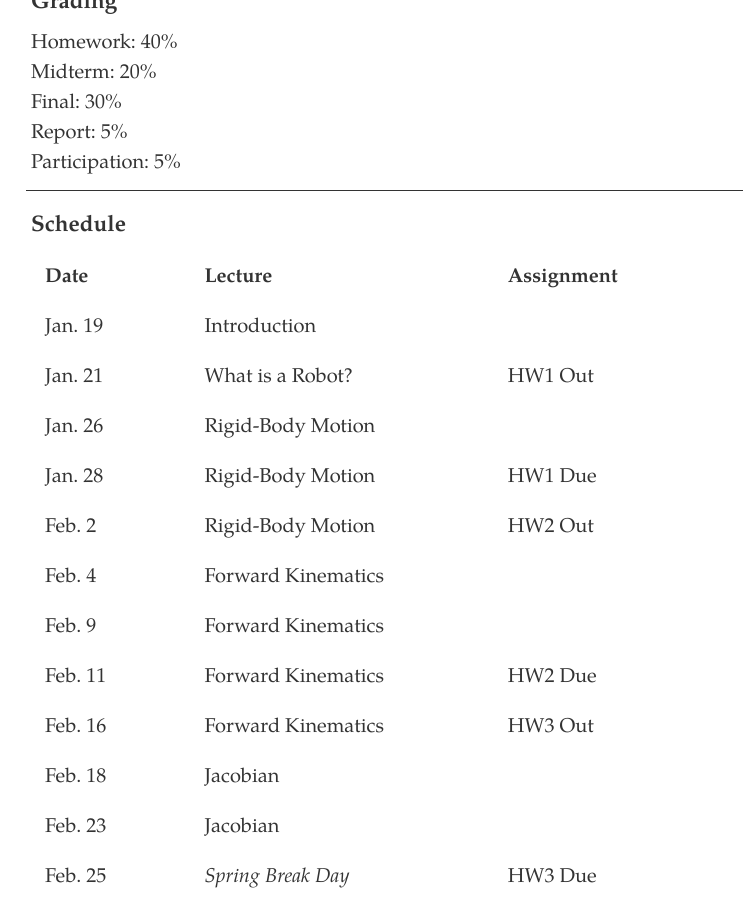
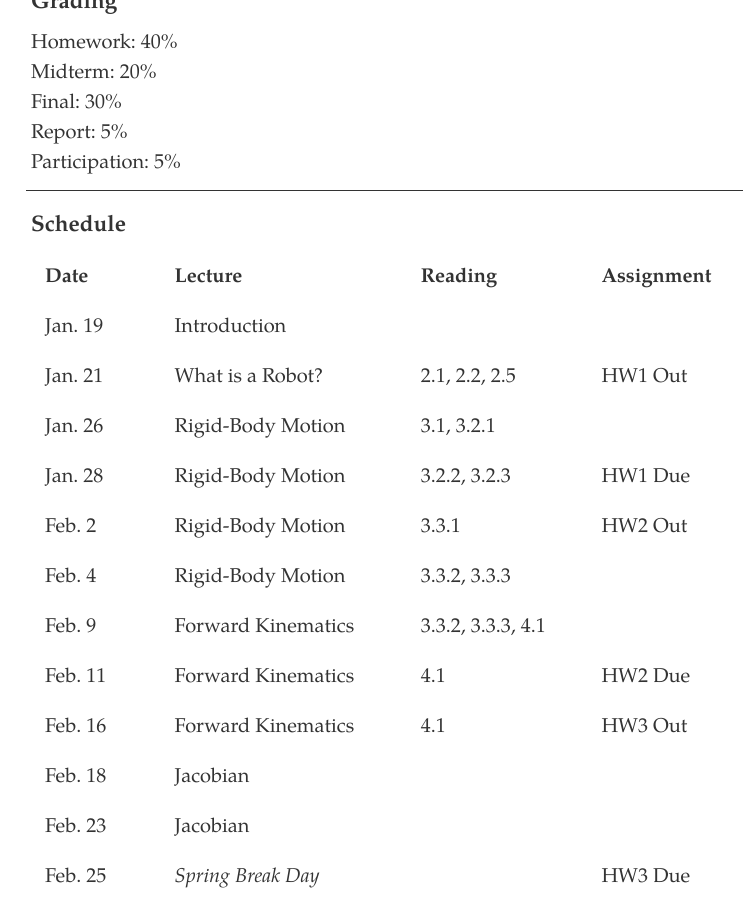
Before and after one commit to dylan-losey/dylan-losey.github.io, a Jekyll site: the page built from me4524.html, in a window 1280 px wide and 900 px high, scrolled down 1478 px. Shown: the whole window, without its empty margins (209-952 px from the left). Built offline with Jekyll 4.4.1, drawn with Linux system fonts in a browser that asks for light colours; nearby versions of some CDN libraries.

Commit message:
adding dates for ME4524

```diff
--- a/_config.yml
+++ b/_config.yml
@@ -6,7 +6,6 @@ baseurl: ""
 url: "https://dylanlosey.com/"
 date_format: "%b %-d, %Y"
 header_pages:
- - collab.html
  - publications.html
  - talks.html
  - teaching.html
--- a/_includes/header.html
+++ b/_includes/header.html
@@ -1,8 +1,8 @@
 <header class="site-header px2 px-responsive">
   <div class="mt2 wrap">
     <div class="measure" style="margin-top:50px;">
-      <a href="{{ site.url }}"><img src="{{ site.baseurl }} /images/logos/logo.png" width="30%" /></a>
-        <nav class="site-nav" style="margin-top:-12px;">
+      <a href="{{ site.url }}"><img src="{{ site.baseurl }} /images/logos/logo.png" width="35%" /></a>
+        <nav class="site-nav" style="margin-top:-6px;">
         {% include navigation.html %}
         {% if site.show_social_icons %}
           {% include social_links.html %}
--- a/me4524.html
+++ b/me4524.html
@@ -113,6 +113,7 @@ tags: me4524
     <tr>
       <th>Date</th>
       <th>Lecture</th>
+      <th>Reading</th>
       <th>Assignment</th>
     </tr>
     <tr>
@@ -124,50 +125,50 @@ tags: me4524
     <tr>
       <td>Jan. 21</td>
       <td>What is a Robot?</td>
+      <td>2.1, 2.2, 2.5</td>
       <td>HW1 Out</td>
-      <td></td>
     </tr>
     <tr>
       <td>Jan. 26</td>
       <td>Rigid-Body Motion</td>
-      <td></td>
+      <td>3.1, 3.2.1</td>
       <td></td>
     </tr>
     <tr>
       <td>Jan. 28</td>
       <td>Rigid-Body Motion</td>
+      <td>3.2.2, 3.2.3</td>
       <td>HW1 Due</td>
-      <td></td>
     </tr>
     <tr>
       <td>Feb. 2</td>
       <td>Rigid-Body Motion</td>
+      <td>3.3.1</td>
       <td>HW2 Out</td>
-      <td></td>
     </tr>
     <tr>
       <td>Feb. 4</td>
-      <td>Forward Kinematics</td>
-      <td></td>
+      <td>Rigid-Body Motion</td>
+      <td>3.3.2, 3.3.3</td>
       <td></td>
     </tr>
     <tr>
       <td>Feb. 9</td>
       <td>Forward Kinematics</td>
-      <td></td>
+      <td>3.3.2, 3.3.3, 4.1</td>
       <td></td>
     </tr>
     <tr>
       <td>Feb. 11</td>
       <td>Forward Kinematics</td>
+      <td>4.1</td>
       <td>HW2 Due</td>
-      <td></td>
     </tr>
     <tr>
       <td>Feb. 16</td>
       <td>Forward Kinematics</td>
+      <td>4.1</td>
       <td>HW3 Out</td>
-      <td></td>
     </tr>
     <tr>
       <td>Feb. 18</td>
@@ -184,14 +185,14 @@ tags: me4524
     <tr>
       <td>Feb. 25</td>
       <td><i>Spring Break Day</i></td>
+      <td></td>
       <td>HW3 Due</td>
-      <td></td>
     </tr>
     <tr>
       <td>March 2</td>
       <td>Jacobian</td>
+      <td></td>
       <td>HW4 Out</td>
-      <td></td>
     </tr>
     <tr>
       <td>March 4</td>
@@ -208,8 +209,8 @@ tags: me4524
     <tr>
       <td>March 11</td>
       <td>Inverse Kinematics</td>
+      <td></td>
       <td>HW4 Due</td>
-      <td></td>
     </tr>
     <tr>
       <td>March 16</td>
@@ -220,8 +221,8 @@ tags: me4524
     <tr>
       <td>March 18</td>
       <td>Dynamics</td>
+      <td></td>
       <td>HW5 Out</td>
-      <td></td>
     </tr>
     <tr>
       <td>March 23</td>
@@ -232,14 +233,14 @@ tags: me4524
     <tr>
       <td>March 25</td>
       <td>Dynamics</td>
+      <td></td>
       <td>HW5 Due</td>
-      <td></td>
     </tr>
     <tr>
       <td>March 30</td>
       <td>Dynamics</td>
+      <td></td>
       <td>HW6 Out</td>
-      <td></td>
     </tr>
     <tr>
       <td>April 1</td>
@@ -256,14 +257,14 @@ tags: me4524
     <tr>
       <td>April 8</td>
       <td>Control</td>
+      <td></td>
       <td>HW 6 + Report Due</td>
-      <td></td>
     </tr>
     <tr>
       <td>April 13</td>
       <td>Control</td>
+      <td></td>
       <td>HW7 Out</td>
-      <td></td>
     </tr>
     <tr>
       <td>April 15</td>
@@ -280,14 +281,14 @@ tags: me4524
     <tr>
       <td>April 22</td>
       <td>Motion Planning</td>
+      <td></td>
       <td>HW7 Due</td>
-      <td></td>
     </tr>
     <tr>
       <td>April 27</td>
       <td>Motion Planning</td>
+      <td></td>
       <td>HW8 Out</td>
-      <td></td>
     </tr>
     <tr>
       <td>April 29</td>
@@ -298,8 +299,8 @@ tags: me4524
     <tr>
       <td>May 4</td>
       <td>Future Directions</td>
+      <td></td>
       <td>HW8 Due</td>
-      <td></td>
     </tr>
     <tr>
       <td>May 8</td>
```
Also changed, not shown: collab.html (deleted, +0 -7 lines).
